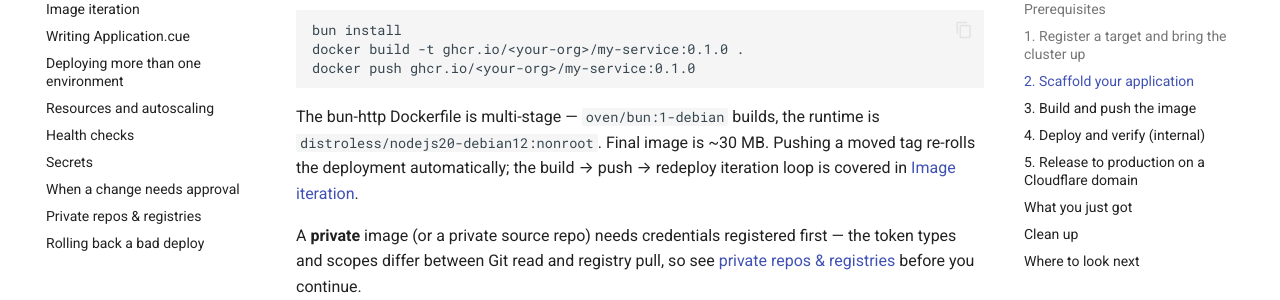
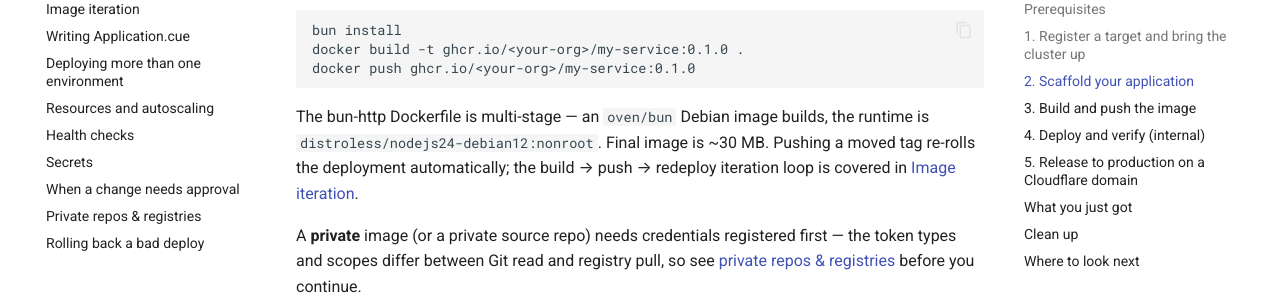
Before and after one commit to AppRafter/apprafter, an MkDocs documentation site: the page built from docs/dev-guide/quickstart.md, in a window 1280 px wide and 900 px high, scrolled down 3943 px. Shown: the part 153-453 px from the top of the window. Built offline with MkDocs 1.6.1 and Material for MkDocs 9.7.7, drawn with Linux system fonts in a browser that asks for light colours; comment, search, counter and statistics services are not loaded.

Commit message:
docs(guides): the bun-http runtime is distroless nodejs24, not nodejs20
The quickstart said the bun-http template's runtime is
distroless/nodejs20-debian12 and its builder oven/bun:1-debian. The
template moved to nodejs24 in 7b3f4f2 and its builder to a 1.4 minor pin.
The page now names the node major (which is part of the distroless image
name) and leaves the bun minor to the template's FROM line, so the next
minor bump does not make it stale again.

Gate: scripts/docs-check.sh on HEAD plus this edit alone, exit 0.

Co-Authored-By: Claude Opus 5.5 (1M context) <noreply@anthropic.com>
Claude-Session: https://claude.ai/code/session_017Bytw2vARXjnSLKB3YhkSe

````diff
--- a/docs/dev-guide/quickstart.md
+++ b/docs/dev-guide/quickstart.md
@@ -278,8 +278,8 @@ docker build -t ghcr.io/<your-org>/my-service:0.1.0 .
 docker push ghcr.io/<your-org>/my-service:0.1.0
 ```
 
-The bun-http Dockerfile is multi-stage — `oven/bun:1-debian` builds,
-the runtime is `distroless/nodejs20-debian12:nonroot`. Final image is
+The bun-http Dockerfile is multi-stage — an `oven/bun` Debian image builds,
+the runtime is `distroless/nodejs24-debian12:nonroot`. Final image is
 ~30 MB. Pushing a moved tag re-rolls the deployment automatically; the
 build → push → redeploy iteration loop is covered in
 [Image iteration](./image-iteration.md).
````
